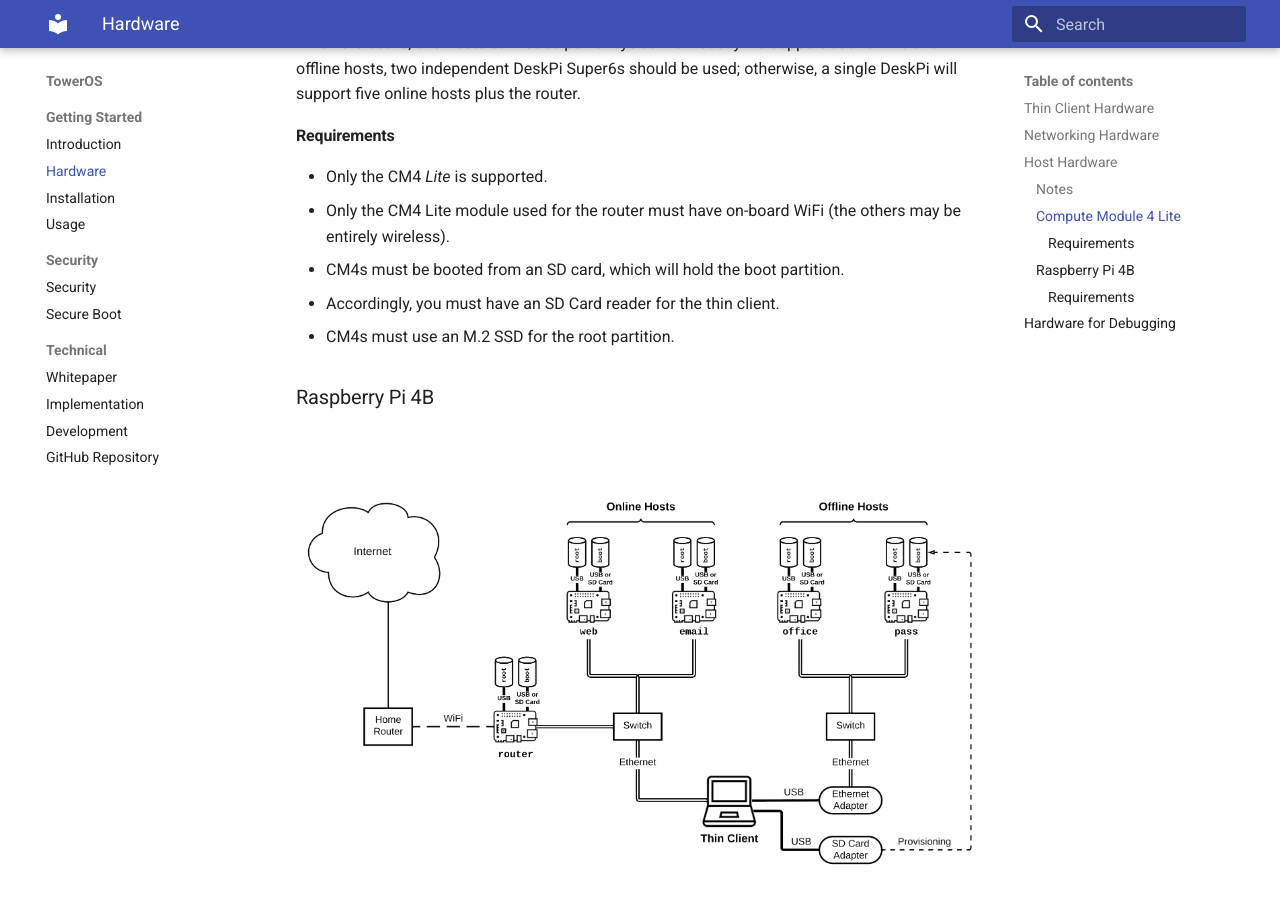
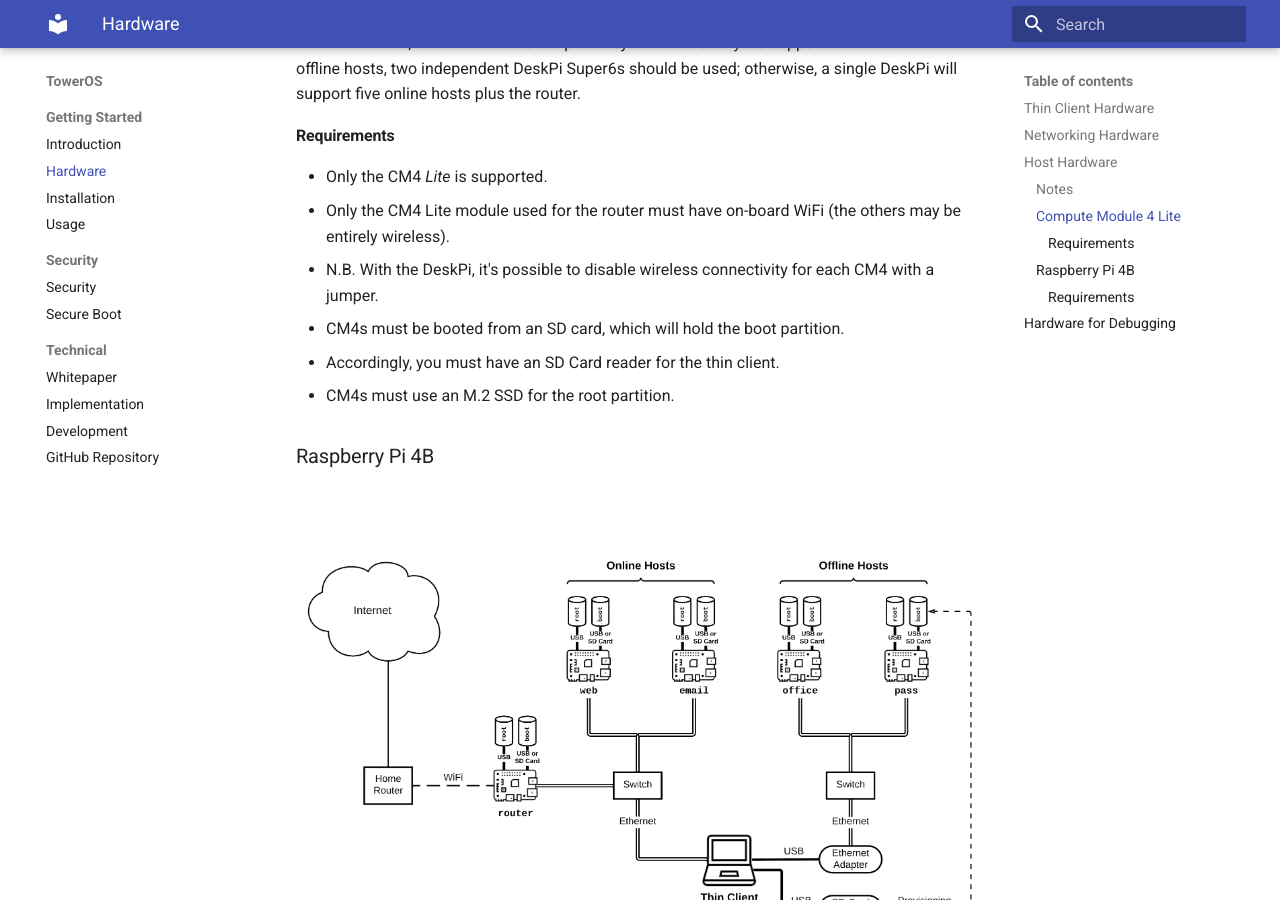
Before and after one commit to towercomputers/toweros, an MkDocs documentation site: the page built from docs/src/hardware.md, in a window 1280 px wide and 900 px high, scrolled down 1953 px. Built offline with MkDocs 1.6.1 and Material for MkDocs 9.7.7, drawn with Linux system fonts in a browser that asks for light colours.

Commit message:
docs: jumper disable of wifi on cm4

```diff
--- a/docs/src/hardware.md
+++ b/docs/src/hardware.md
@@ -34,6 +34,7 @@
 #### Requirements
 - Only the CM4 *Lite* is supported.
 - Only the CM4 Lite module used for the router must have on-board WiFi (the others may be entirely wireless).
+  - N.B. With the DeskPi, it's possible to disable wireless connectivity for each CM4 with a jumper.
 - CM4s must be booted from an SD card, which will hold the boot partition.
 - Accordingly, you must have an SD Card reader for the thin client.
 - CM4s must use an M.2 SSD for the root partition.
```
